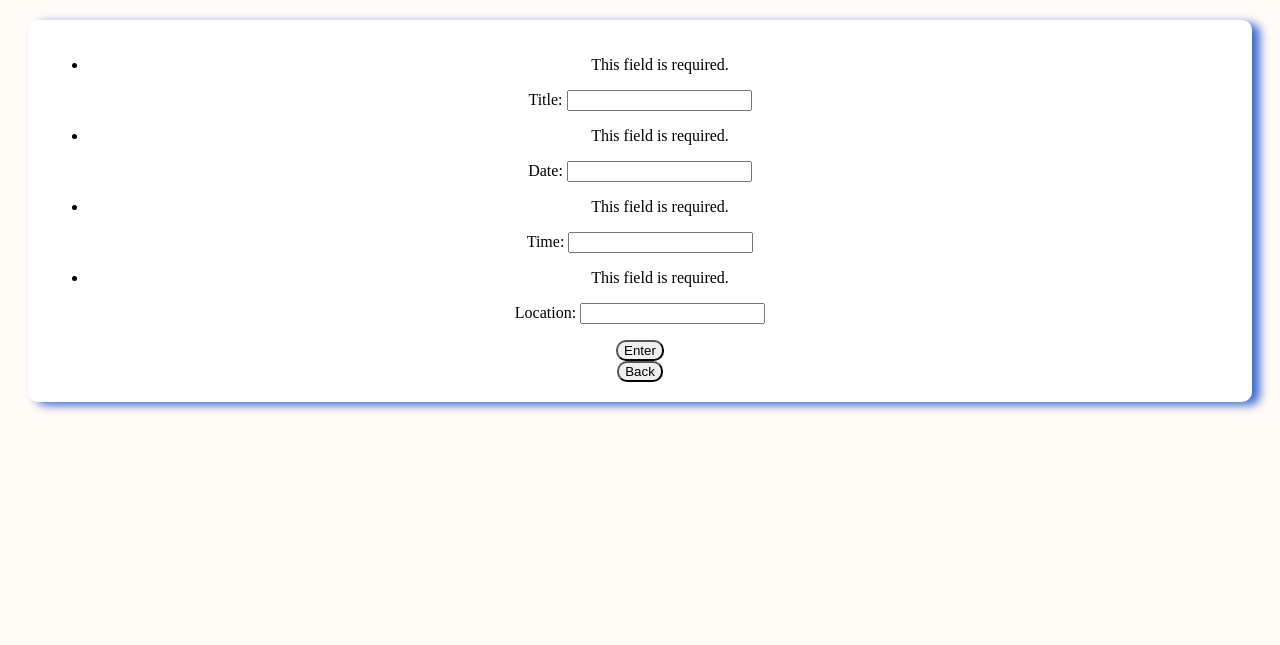
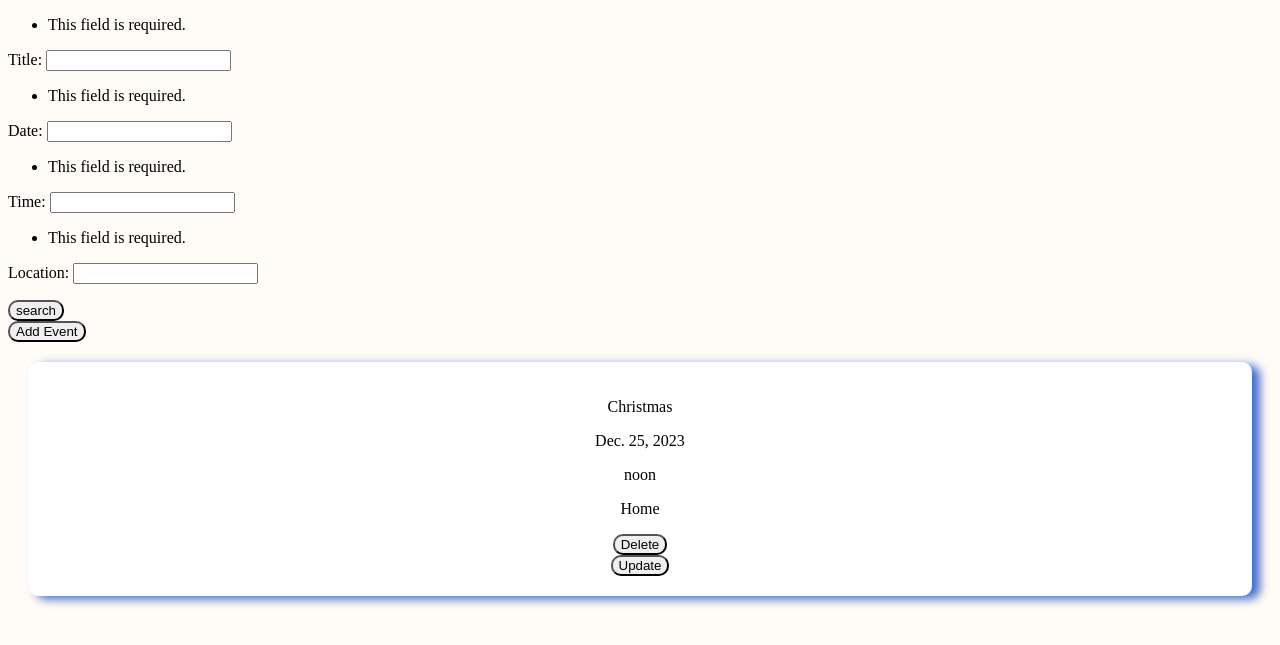
Before and after one commit to MinaLouise/Eventplaner, a Django app: page /form/ in a window 1280 px wide. Shown: the top 645 px of the page. Run offline with Django 4.2, Linux system fonts and the light colour scheme; data comes from the database, SQL or seed files in the repository; both versions use the stored data as it was after the commit.

Commit message:
full crud app

```diff
--- a/app/models.py
+++ b/app/models.py
@@ -26,8 +26,8 @@ def search_by_title(title):
     except Eventlist.DoesNotExist:
         return None
 
-def update(title, new_title, new_date, new_time, new_location):
-    event = Eventlist.objects.get(title=title)
+def update(id, new_title, new_date, new_time, new_location):
+    event = Eventlist.objects.get(id=id)
     event.title = new_title
     event.date = new_date
     event.time = new_time
--- a/app/templates/delete.html
+++ b/app/templates/delete.html
@@ -7,7 +7,7 @@
         <form method="POST">
             {% csrf_token %}
             <a href="{% url 'events' %}">Cancel</a>
-            <a href="{% url 'events'  %}"><button type="submit" >Confirm</button></a>
+            <button type="submit">Confirm</button>
         </form>
     </div>
 {% endblock content %}
--- a/app/templates/event.html
+++ b/app/templates/event.html
@@ -27,6 +27,10 @@
                             {% csrf_token %}
                             <button  class="delete-btn">Delete</button>
                         </form>
+                        <form action="{% url 'update' event.id %}" class="update-form">
+                            {% csrf_token %}
+                            <button  class="update-btn">Update</button>
+                        </form>
                     </div>
                 {% endfor %}
             {% elif search %}
@@ -39,6 +43,10 @@
                         {% csrf_token %}
                         <button  class="delete-btn">Delete</button>
                     </form>
+                    <form action="{% url 'update' event.id %}" class="update-form">
+                        {% csrf_token %}
+                        <button  class="update-btn">Update</button>
+                    </form>
                 </div>
             {% endif %}
         </form>
--- a/app/views.py
+++ b/app/views.py
@@ -3,10 +3,10 @@ from django.shortcuts import redirect, render
 from django.http.response import HttpResponse, HttpResponseNotFound
 from datetime import datetime
 from app.forms import AddEventsForm, SearchEventForm
-from app.models import createEvent, read_all, delete, search_by_title
+from app.models import Eventlist, createEvent, read_all, delete, search_by_title, update
 
 # Create your views here.
-events = []
+events = Eventlist
 
 def form_page(request:HttpRequest)->HttpResponse:
     form = AddEventsForm(request.POST)
@@ -17,10 +17,10 @@ def form_page(request:HttpRequest)->HttpResponse:
         location = form.cleaned_data["location"]
         createEvent(title, date, time, location).save()
         events = read_all()
-        return render(request, "form.html", {"form":form, "events": events})
+        return render(request, "event.html", {"form":form, "events": events})
     else:
         events = read_all()
-        return render(request, "form.html", {"form":form, "events": events})
+        return render(request, "event.html", {"form":form, "events": events})
 
 
 def events_page(request:HttpRequest)->HttpResponse:
@@ -36,11 +36,22 @@ def events_page(request:HttpRequest)->HttpResponse:
         return render(request, "event.html", {"form":form, "events": events})
 
 def delete_event(request:HttpRequest, id)->HttpResponse:
-    # if title in events:
         if request.method == 'POST':
             event = delete(id=id)
             event.delete()
             return redirect('events')
         return render(request, 'delete.html')
-    # else:
-    #     return HttpResponseNotFound('<h1>Event Not Found</h1>')
+
+def update_event(request:HttpRequest, id)->HttpResponse:
+        form = AddEventsForm(request.POST)
+        if form.is_valid():
+            new_title = form.cleaned_data["title"]
+            new_date = form.cleaned_data["date"]
+            new_time = form.cleaned_data["time"]
+            new_location = form.cleaned_data["location"]
+            events = update(id, new_title, new_date, new_time, new_location)
+            events = read_all()
+            return render(request, "event.html", {"form":form, "events": events})
+        else:
+            events = read_all()
+            return render(request, "update.html", {"form":form, "events": events})
--- a/config/urls.py
+++ b/config/urls.py
@@ -16,11 +16,12 @@ Including another URLconf
 """
 from django.contrib import admin
 from django.urls import path
-from app.views import form_page, events_page, delete_event
+from app.views import form_page, events_page, delete_event, update_event
 
 urlpatterns = [
     path("admin/", admin.site.urls),
     path('', events_page, name="events"),
     path('form/', form_page, name="form"),
-    path('delete/<str:id>', delete_event, name="deleting")
+    path('delete/<str:id>', delete_event, name="deleting"),
+    path('update/<str:id>', update_event, name="update"),
 ]
```
Also changed, not shown: app/templates/update.html (added, +13 -0 lines), app/migrations/0004_alter_eventlist_location_alter_eventlist_title.py (added), db.sqlite3.
